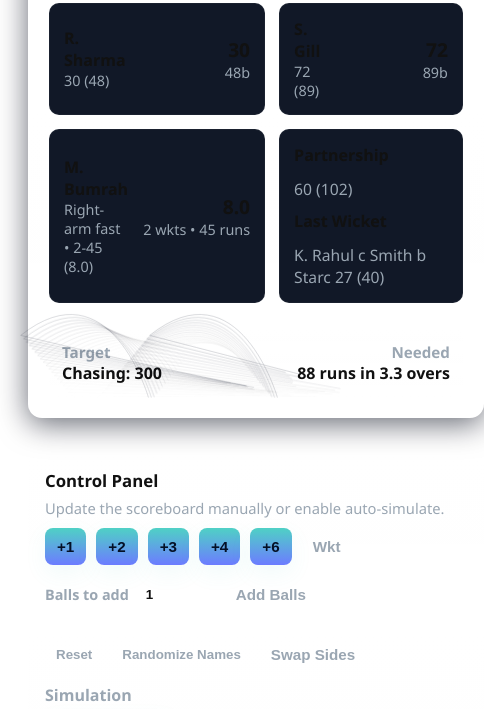
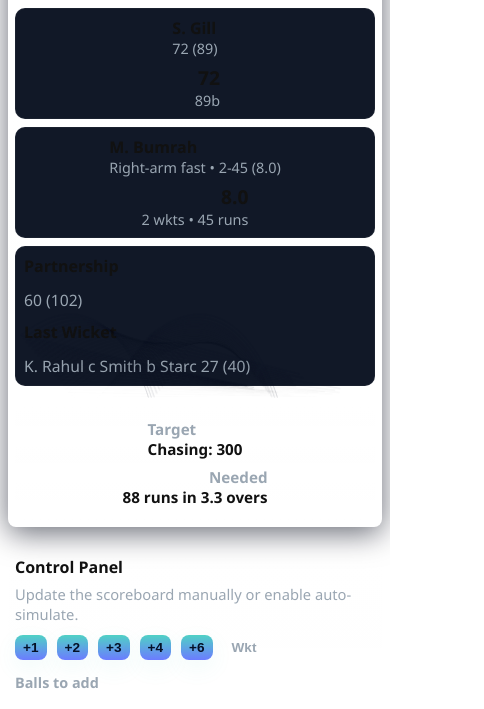
Before and after one commit to Venkat5599/Web-projects, a plain HTML site: page web-projects and task/basic/index.html in a window 390 px wide. Shown: the part 113-822 px from the top of the page, 484 px wide, since content can reach past the window. Drawn offline with Linux system fonts and the light colour scheme.

Commit message:
Update index.html

```diff
--- a/web-projects and task/basic/index.html
+++ b/web-projects and task/basic/index.html
@@ -254,6 +254,99 @@
       .wrap{padding:0}
       .wrap{grid-template-columns:1fr}
       .controls{order:2;margin-top:12px}
+    }
+
+    /* Mobile: stack everything, reduce padding, font, button size */
+    @media (max-width:600px) {
+      body {
+        padding: 8px;
+      }
+      .wrap {
+        grid-template-columns: 1fr;
+        gap: 10px;
+        padding: 0;
+      }
+      .board, .controls {
+        padding: 10px;
+        border-radius: 8px;
+      }
+      .header {
+        flex-direction: column;
+        gap: 10px;
+        margin-bottom: 8px;
+      }
+      .teams {
+        gap: 6px;
+      }
+      .flag {
+        width: 36px;
+        height: 36px;
+        font-size: 18px;
+      }
+      .score-row {
+        gap: 10px;
+      }
+      .runs {
+        font-size: 2rem;
+      }
+      .grid {
+        grid-template-columns: 1fr;
+        gap: 8px;
+      }
+      .card {
+        flex-direction: column;
+        gap: 6px;
+        padding: 8px;
+      }
+      .stat {
+        min-width: 70px;
+        font-size: 1rem;
+      }
+      .target {
+        flex-direction: column;
+        gap: 8px;
+        font-size: 0.95rem;
+      }
+      .btn-row, .control-row, .footer-help {
+        flex-direction: column;
+        gap: 6px;
+        align-items: stretch;
+      }
+      button.btn, button.alt {
+        font-size: 0.95rem;
+        padding: 7px 10px;
+      }
+      .controls h3 {
+        font-size: 1rem;
+      }
+      .main-title {
+        font-size: 2rem;
+      }
+    }
+
+    @media (max-width:480px) {
+      .main-title {
+        font-size: 1.3rem;
+      }
+      .board, .controls {
+        padding: 6px;
+      }
+      .flag {
+        width: 28px;
+        height: 28px;
+        font-size: 14px;
+      }
+      .runs {
+        font-size: 1.3rem;
+      }
+      .stat {
+        min-width: 50px;
+        font-size: 0.9rem;
+      }
+      button.btn, button.alt {
+        font-size: 0.85rem;
+        padding: 5px 8px;
+      }
     }
 
     body {
```
